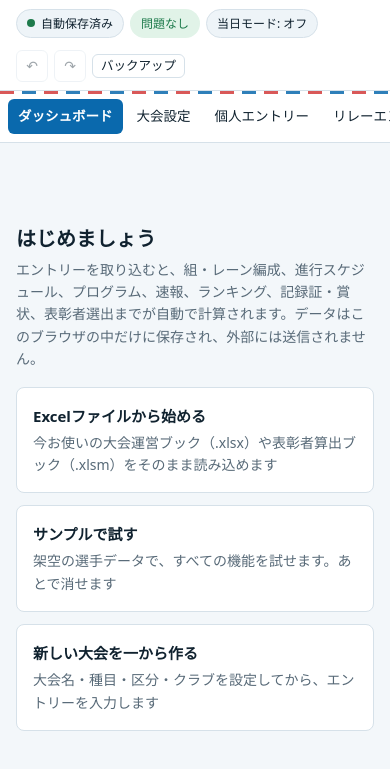
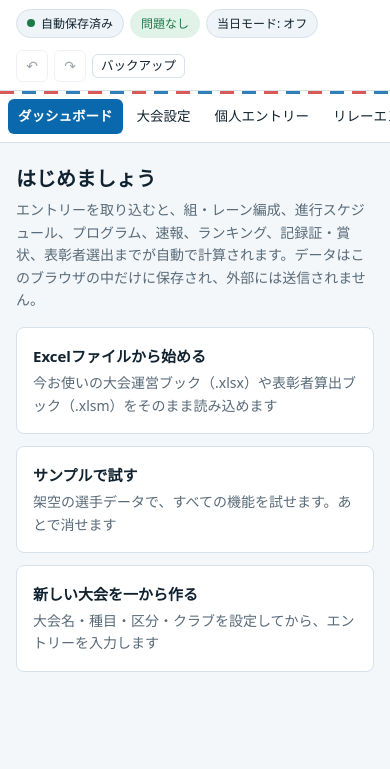
Before and after one commit to swim-swim/swim-meet-board, a plain HTML site: page index.html in a window 390 px wide. Shown: the part 53-822 px from the top of the page. Drawn offline with Linux system fonts and the light colour scheme.

Commit message:
Add files via upload

```diff
--- a/index.html
+++ b/index.html
@@ -75,7 +75,7 @@ button.chip { cursor: pointer; }
 .nav a.on .badge { background: var(--accent-ink); color: var(--accent); }
 main { padding: 20px max(16px, env(safe-area-inset-right)) 60px max(16px, env(safe-area-inset-left)); min-width: 0; }
 @media (max-width: 900px) {
-  .app { grid-template-columns: minmax(0, 1fr); }
+  .app { grid-template-columns: minmax(0, 1fr); grid-template-rows: auto auto 1fr; }
   .nav { position: static; height: auto; display: flex; overflow-x: auto; gap: 4px; padding: 8px; border-right: 0; border-bottom: 1px solid var(--line); }
   .nav h6 { display: none; }
   .nav a { white-space: nowrap; flex: 0 0 auto; }
```
